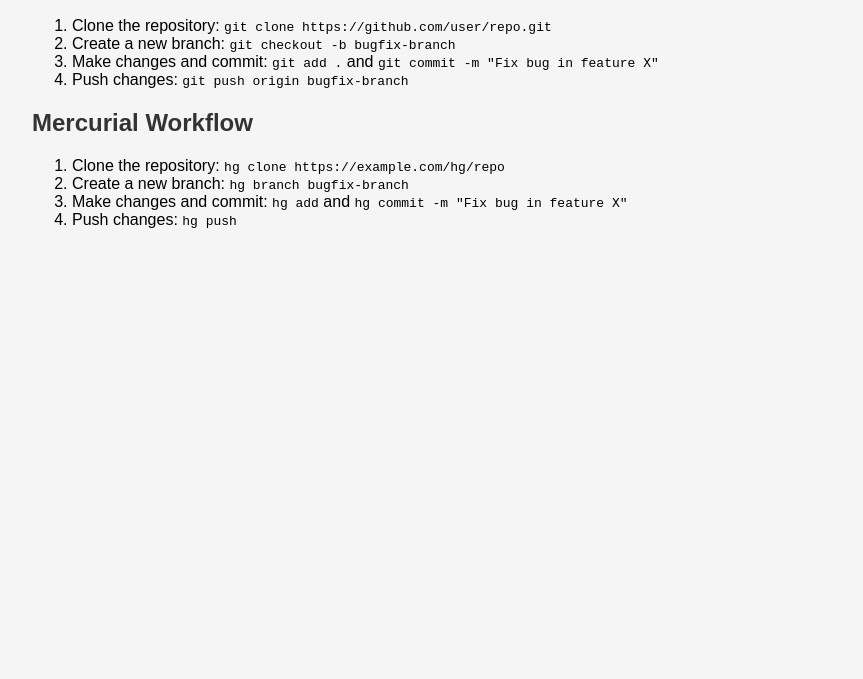
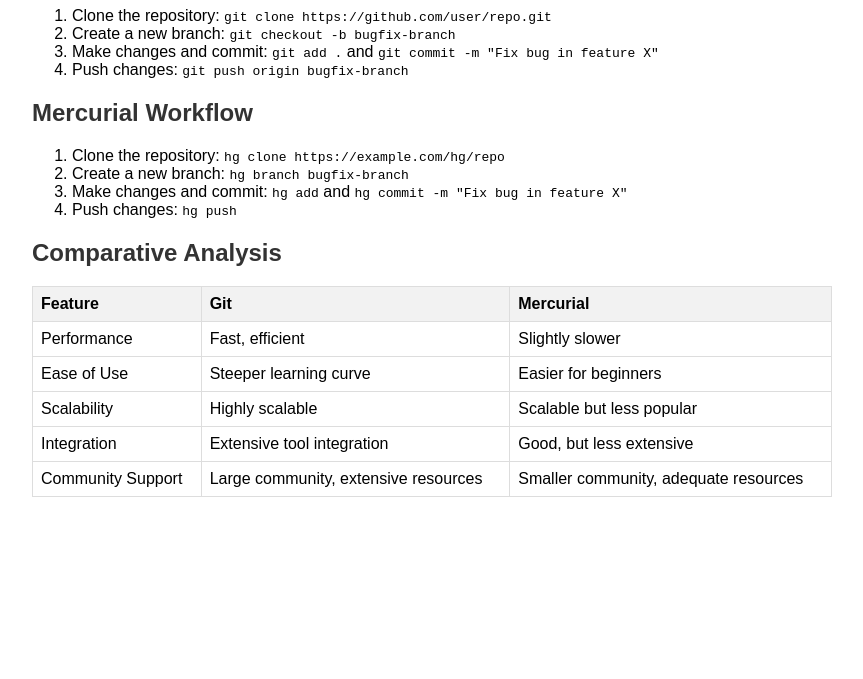
Before and after one commit to RazanKhaledii/SCMProject, a plain HTML site: page index.html in a window 1280 px wide. Shown: the part 121-800 px from the top of the page, without its empty margins (208-1071 px from the left). Drawn offline with Linux system fonts and the light colour scheme.

Commit message:
Add new feature1: add comparative analysis table
--HG--
branch : feature1-branch

```diff
--- a/index.html
+++ b/index.html
@@ -8,15 +8,23 @@
         body {
             font-family: Arial, sans-serif;
             margin: 20px;
-			background-color: #f5f5f5;
         }
-        h1{
-            color: #fff;
-			background-color: #000;
-			padding: 5px;
+        h1, h2 {
+            color: #333;
         }
-		h2 {
-            color: #333;
+        table {
+            width: 100%;
+            border-collapse: collapse;
+        }
+        table, th, td {
+            border: 1px solid #ddd;
+        }
+        th, td {
+            padding: 8px;
+            text-align: left;
+        }
+        th {
+            background-color: #f2f2f2;
         }
         .container {
             max-width: 800px;
@@ -44,6 +52,39 @@
             <li>Push changes: <code>hg push</code></li>
         </ol>
 
+        <h2>Comparative Analysis</h2>
+        <table>
+            <tr>
+                <th>Feature</th>
+                <th>Git</th>
+                <th>Mercurial</th>
+            </tr>
+            <tr>
+                <td>Performance</td>
+                <td>Fast, efficient</td>
+                <td>Slightly slower</td>
+            </tr>
+            <tr>
+                <td>Ease of Use</td>
+                <td>Steeper learning curve</td>
+                <td>Easier for beginners</td>
+            </tr>
+            <tr>
+                <td>Scalability</td>
+                <td>Highly scalable</td>
+                <td>Scalable but less popular</td>
+            </tr>
+            <tr>
+                <td>Integration</td>
+                <td>Extensive tool integration</td>
+                <td>Good, but less extensive</td>
+            </tr>
+            <tr>
+                <td>Community Support</td>
+                <td>Large community, extensive resources</td>
+                <td>Smaller community, adequate resources</td>
+            </tr>
+        </table>
     </div>
 </body>
 </html>
```
